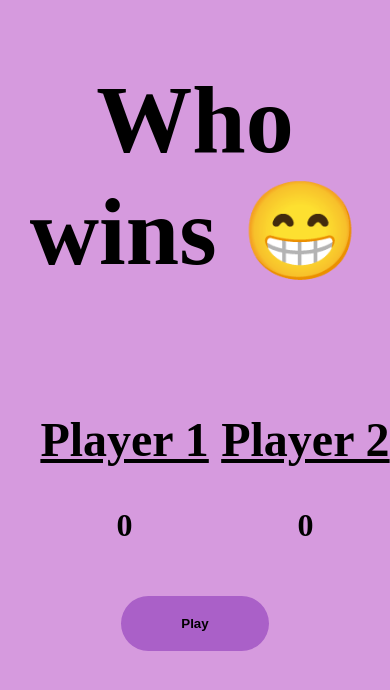
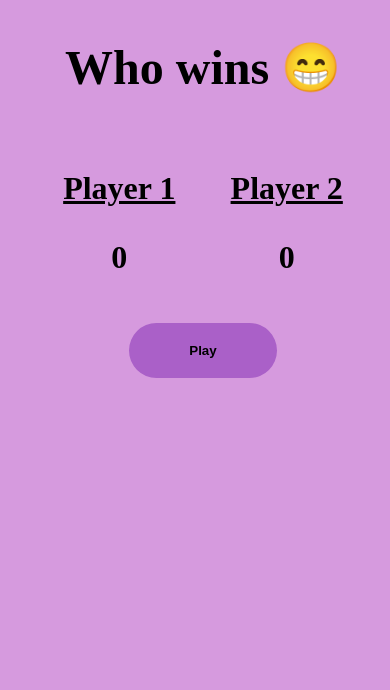
Before and after one commit to rahulrwt03/dice-roll, a plain HTML site: page index.html in a window 390 px wide. Shown: the top 690 px of the page. Drawn offline with Linux system fonts and the light colour scheme.

Commit message:
Add files via upload

```diff
--- a/style.css
+++ b/style.css
@@ -1,5 +1,10 @@
 body{
     background-color: #D69ADE;
+    width: 100%;
+    display: flex;
+    flex-direction: column;
+    justify-content: center;
+    align-items: center;
 }
 
 h1{
@@ -43,24 +48,29 @@ button:hover{
     background-color: #aa63c6;
 }
 
-@media (maxwidth: 600px){
+@media (max-width: 600px){
     .body{
         width: 100%;
+        height: 100%;
+        display: flex;
+        justify-content: center;
+        align-items: center;
     }
     h1{
+        font-size: 3rem;
+    }
+
+    h2{
         font-size: 2rem;
     }
 
-    h2{
-        font-size: 1rem;
-    }
-
     p{
-        font-size: 0.9rem;
+        font-size: 2rem;
     }
 
     .main{
-        width: 100%;
+    width: 100%;
     padding: 15px;
+    height: 100%;
     }
 }
```
Also changed, not shown: index.html (+9 -5 lines).
